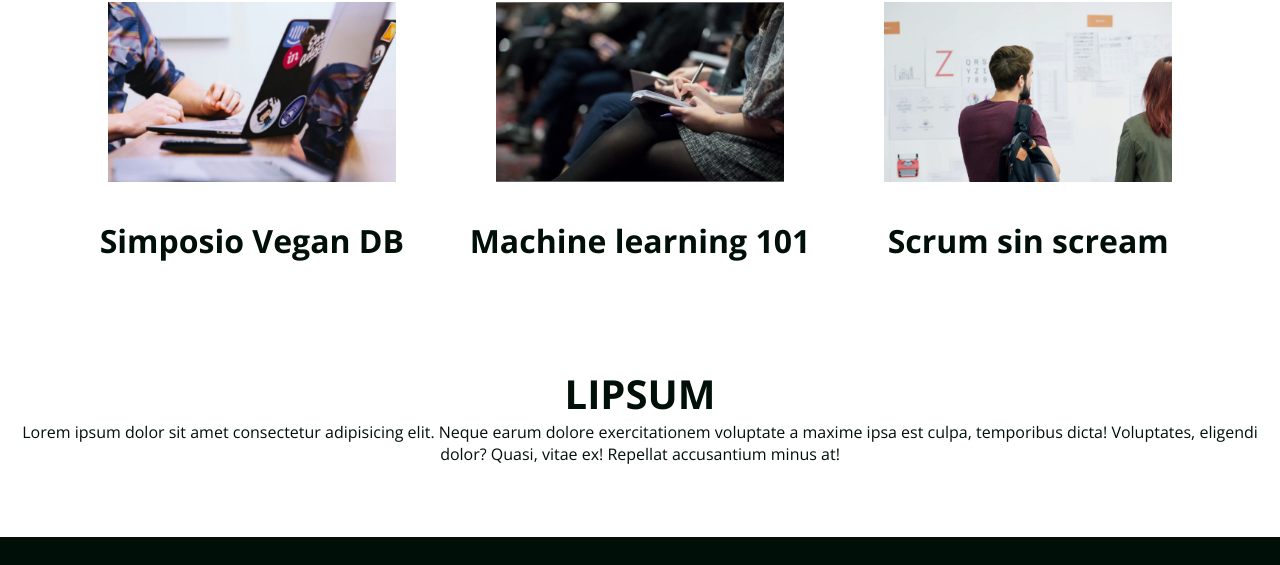
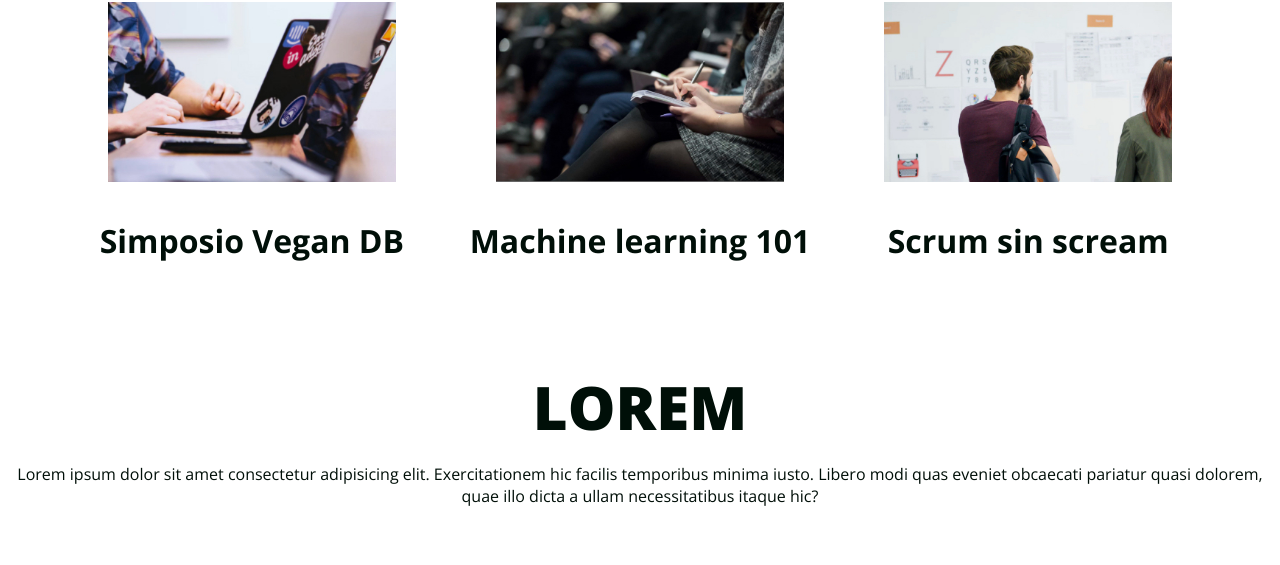
Before and after one commit to EnioCastle89/Proyecto---Meet-Coffee, a plain HTML site: page index.html in a window 1280 px wide. Shown: the part 1562-2127 px from the top of the page. Drawn offline with nearby package versions, Linux system fonts and the light colour scheme.

Commit message:
new text h2

```diff
--- a/index.html
+++ b/index.html
@@ -65,12 +65,11 @@
 	  	<h3>Scrum sin scream</h3>
 		</article>
   </section>
+<section>
+	<h1>LOREM</h1>
+	<p>Lorem ipsum dolor sit amet consectetur adipisicing elit. Exercitationem hic facilis temporibus minima iusto. Libero modi quas eveniet obcaecati pariatur quasi dolorem, quae illo dicta a ullam necessitatibus itaque hic?</p>
+</section>
 
-<section>
-	<h2>LIPSUM</h2>
-	<p>Lorem ipsum dolor sit amet consectetur adipisicing elit. Neque earum dolore exercitationem voluptate a maxime ipsa est culpa, temporibus dicta! Voluptates, eligendi dolor? Quasi, vitae ex! Repellat accusantium minus at!
-	</p>
-</section>
 
 	<footer id="contacto" class="oscuro">
 		<a href="https://github.com"><i class="fab fa-github-square fa-5x"></i></a>
```
